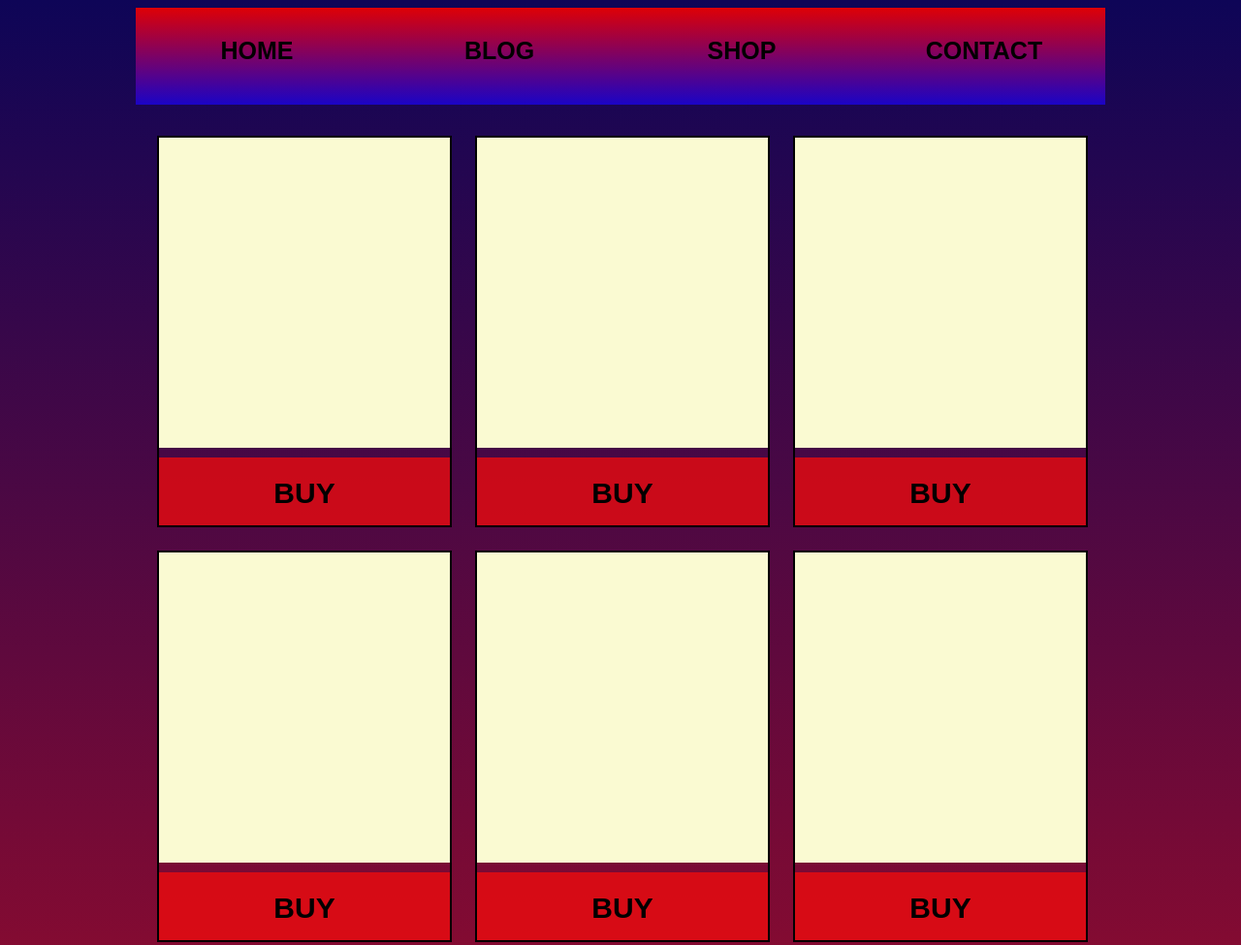
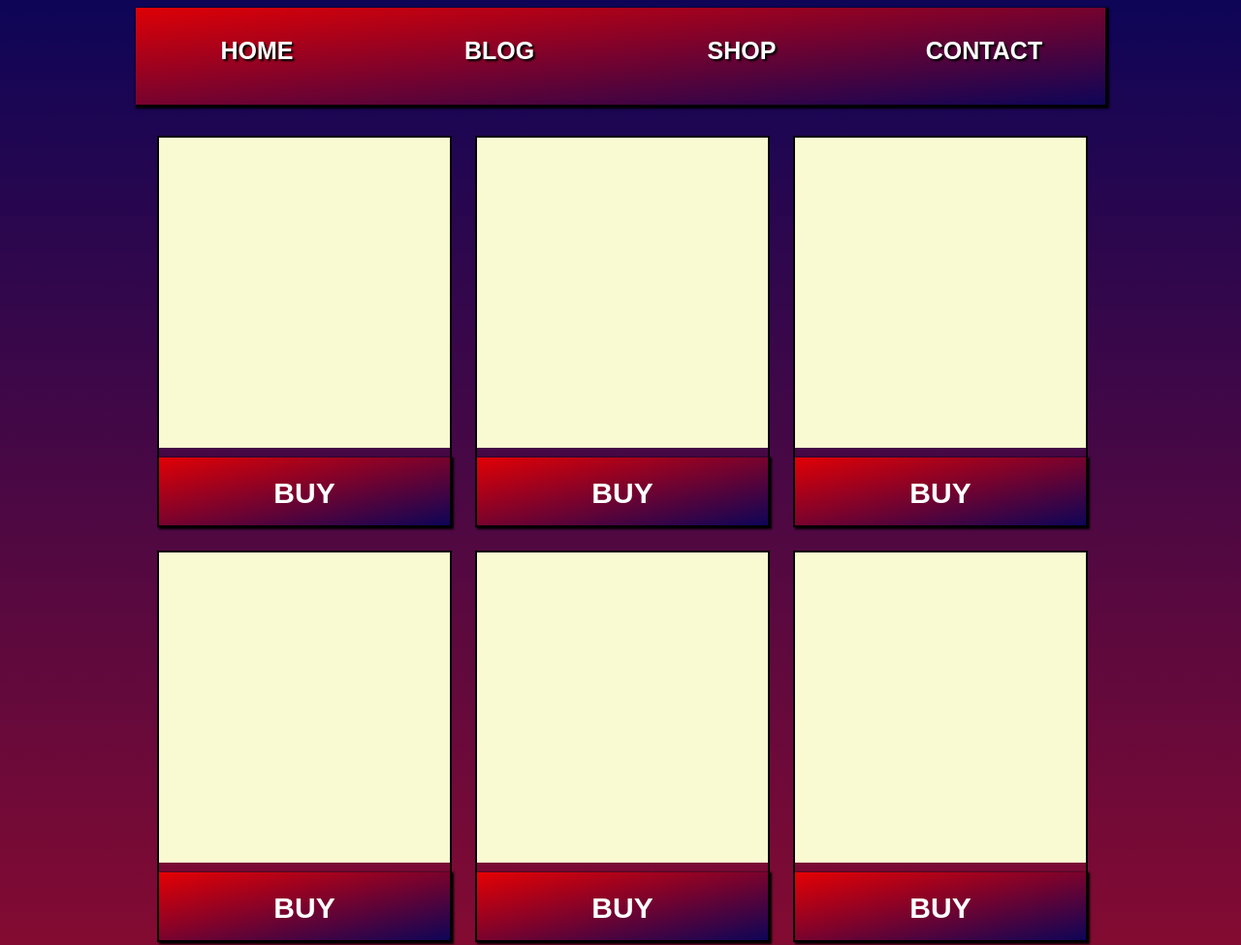
Before and after one commit to Alex78913/My-Page-Seven, a plain HTML site: page index.html in a window 1280 px wide. Shown: the top 975 px of the page at 97% size. Drawn offline with Linux system fonts and the light colour scheme.

Commit message:
commit10

```diff
--- a/index.css
+++ b/index.css
@@ -12,10 +12,11 @@ body {
 .header {
   height: 100px;
   background: linear-gradient(
-    to bottom,
+    to bottom right,
     rgba(236, 0, 0, 0.936),
-    rgba(26, 3, 232, 0.77)
+    rgb(14, 5, 87)
   );
+  box-shadow: 2px 2px 2px 2px black;
 }
 .article {
   height: 500px;
@@ -63,17 +64,27 @@ body {
   margin-bottom: 10px;
 }
 .buy {
+  color: white;
   height: 50px;
   width: 300px;
-  background-color: rgba(244, 11, 11, 0.748);
   text-align: center;
+  background: linear-gradient(
+    to bottom right,
+    rgba(236, 0, 0, 0.936),
+    rgb(14, 5, 87)
+  );
   font-size: 30px;
   font-weight: 700;
   padding-top: 20px;
+  box-shadow: 2px 2px 2px 2px black;
 }
 .buy:hover {
-  color: white;
-  background-color: rgba(255, 0, 0, 0.785);
+  background: linear-gradient(
+    to top left,
+    rgba(236, 0, 0, 0.936),
+    rgb(14, 5, 87)
+  );
+  box-shadow: 5px 5px 5px 5px black;
 }
 .nav {
   width: 250px;
@@ -83,16 +94,18 @@ body {
   padding-top: 30px;
   height: 70px;
   text-align: center;
-  color: black;
+  color: white;
+  text-shadow: 2px 2px 2px black;
 }
 .nav:hover {
   background: linear-gradient(
-    to bottom right,
-    rgba(122, 8, 8, 0.936),
-    rgb(8, 2, 51)
+    to top left,
+    rgba(236, 0, 0, 0.936),
+    rgb(14, 5, 87)
   );
-  color: white;
   height: 66px;
   width: 246px;
   border: solid 2px black;
+  box-shadow: 5px 5px 5px 5px black;
+  text-shadow: 10px 10px 10px black;
 }
--- a/index.html
+++ b/index.html
@@ -55,7 +55,7 @@
         </div>
       </div>
       <div class="aside"></div>
-      <div class="footer">Footer my page</div>
+      <div class="footer"></div>
     </div>
     <script src="index.js"></script>
   </body>
```
